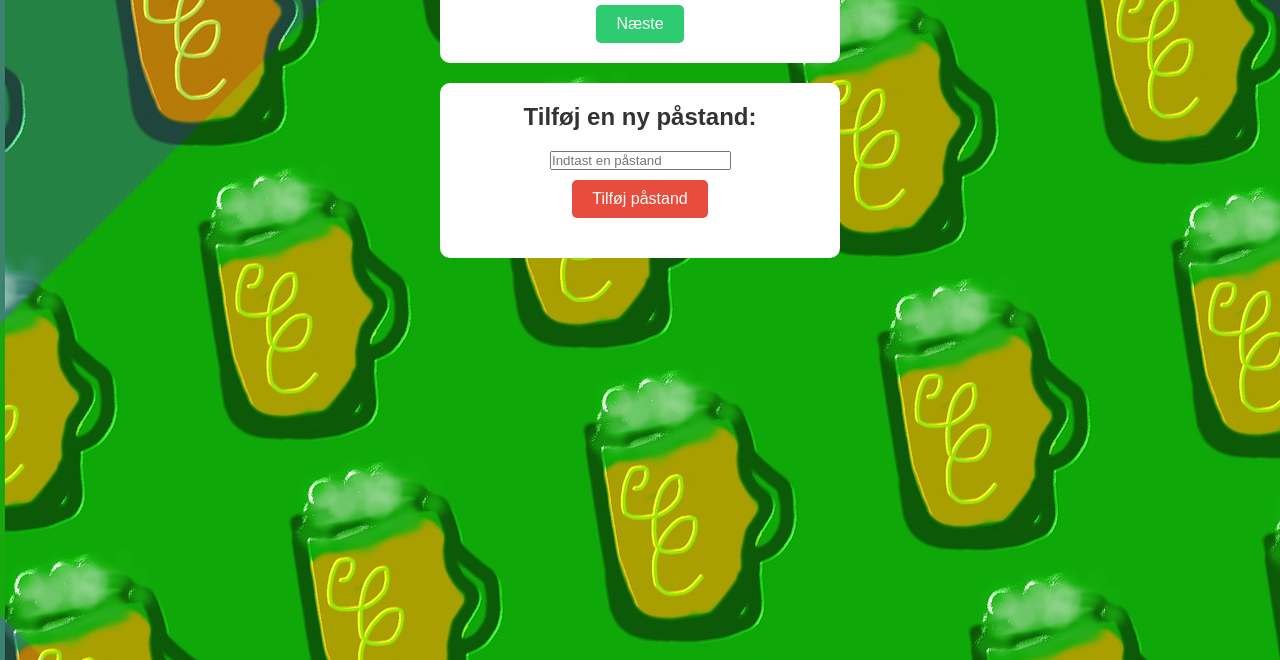
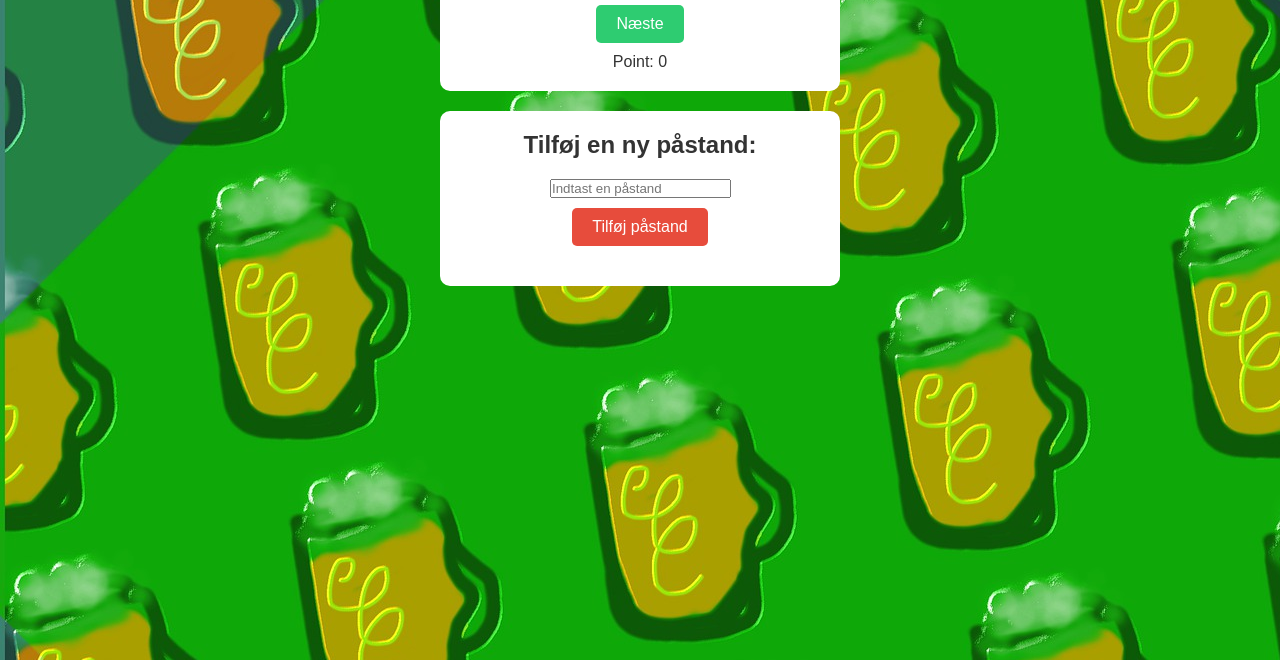
Before and after one commit to alogmedia/drukspil, a website: page index.html in a window 1280 px wide. Shown: the part 140-800 px from the top of the page. Drawn offline with Linux system fonts and the light colour scheme.

Commit message:
Point system!

```diff
--- a/index.html
+++ b/index.html
@@ -12,6 +12,7 @@
     <h2>Jeg har aldrig?</h2>
     <p id="statement"></p>
     <button id="next">Næste</button>
+    <div id="points">Points: 0</div>
   </div>
   <div id="centercontainer">
     <h2>Tilføj en ny påstand:</h2>
--- a/public/assets/css/style.css
+++ b/public/assets/css/style.css
@@ -112,3 +112,7 @@
     margin: 20px auto;
     max-width: 400px;
   }
+
+  #points {
+    margin-top: 10px;
+  }
--- a/public/assets/scripts/script.js
+++ b/public/assets/scripts/script.js
@@ -70,5 +70,57 @@ loadStatements()
     console.error('Fejl ved indlæsning af JSON-fil:', error);
   });
 
+  // Funktion til at læse cookien med navnet "points"
+  function getPointsFromCookie() {
+    const name = "points=";
+    const decodedCookie = decodeURIComponent(document.cookie);
+    const cookieArray = decodedCookie.split(';');
+    for (let i = 0; i < cookieArray.length; i++) {
+      let cookie = cookieArray[i];
+      while (cookie.charAt(0) === ' ') {
+        cookie = cookie.substring(1);
+      }
+      if (cookie.indexOf(name) === 0) {
+        return parseInt(cookie.substring(name.length), 10);
+      }
+    }
+    return 0; // Returner 0 point, hvis cookien ikke findes
+  }
+
+  // Funktion til at opdatere pointene og gemme dem i en cookie
+  function updatePoints(points) {
+    document.getElementById('points').textContent = `Point: ${points}`;
+    document.cookie = `points=${points}`;
+  }
+
+  // Kald funktionen for at indlæse eksisterende point og opdatere visningen
+  let currentPoints = getPointsFromCookie();
+  updatePoints(currentPoints);
+
+  // Eventlistener for "Næste" knappen
+  const nextButton = document.getElementById('next');
+  nextButton.addEventListener('click', () => {
+    currentPoints++;
+    updatePoints(currentPoints);
+  });
+
+  // Eventlistener for "Tilføj påstand" knappen
+  const addButton = document.getElementById('add');
+  addButton.addEventListener('click', () => {
+    if (currentPoints >= 10) {
+      // Hvis brugeren har nok point, træk 10 point og tilføj påstanden
+      currentPoints -= 10;
+      updatePoints(currentPoints);
+
+      // Her kan du tilføje logikken for at tilføje en ny påstand
+    } else {
+      // Hvis brugeren ikke har nok point, vis en besked eller udfør en handling
+      alert('Du har ikke nok point til at tilføje en påstand.');
+    }
+  });
+
+// Resten af din eksisterende kode...
+
+
 // Kald loadStatements-funktionen, når siden indlæses
 window.addEventListener('load', loadStatements);
```
